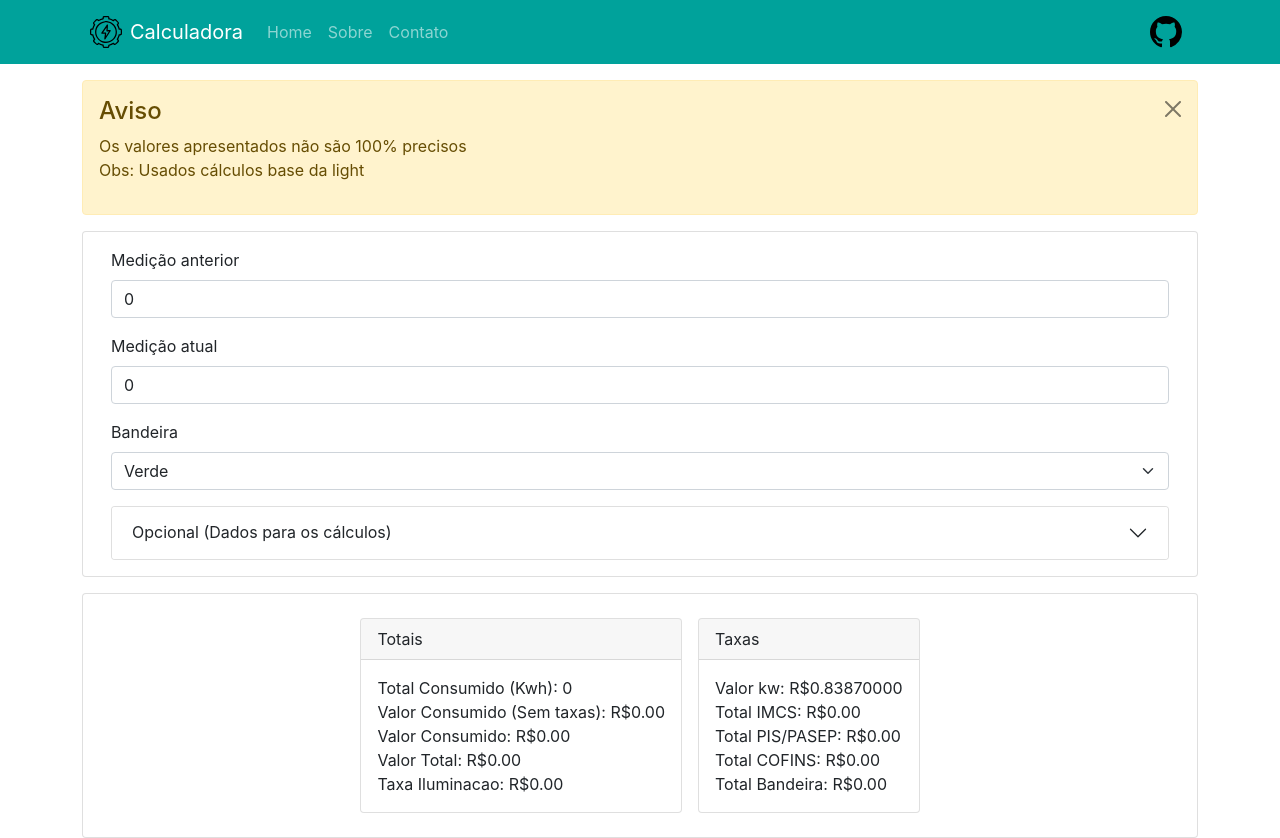
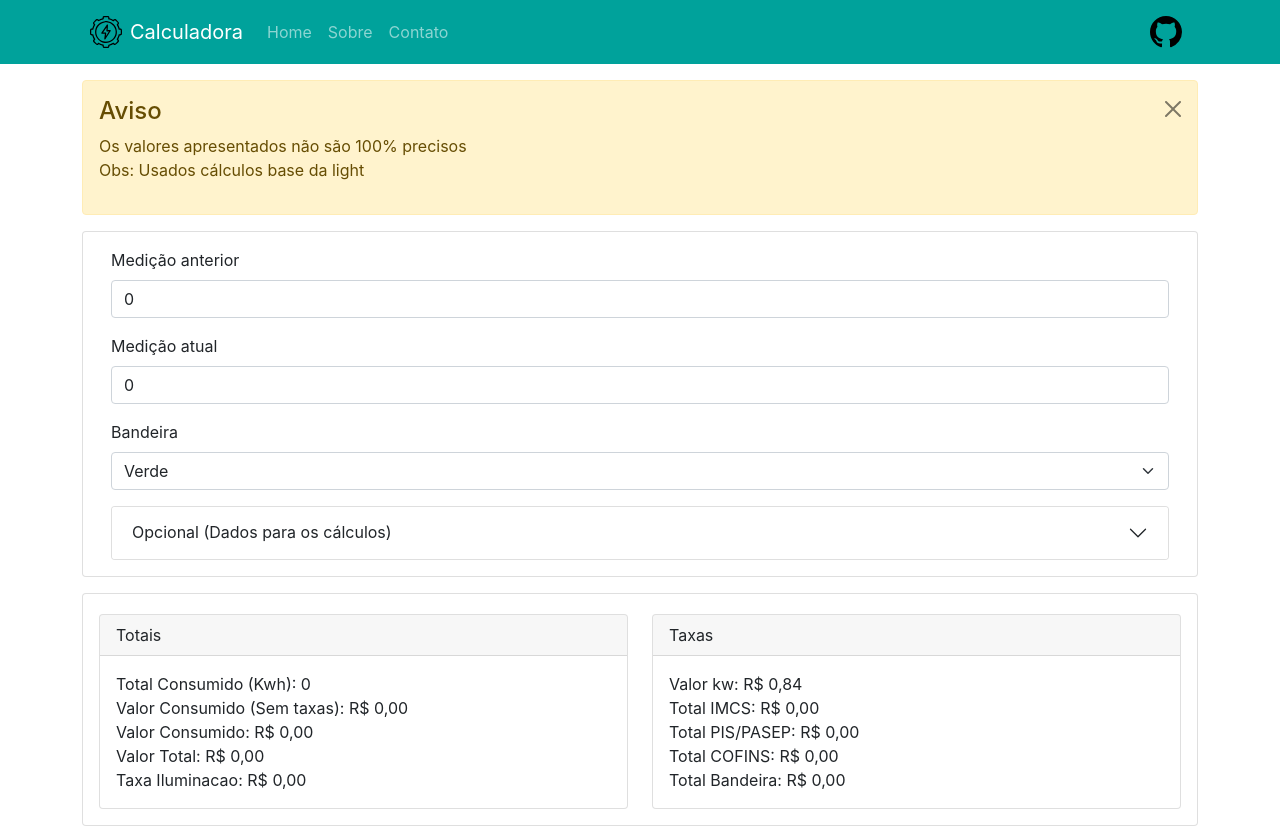
Before and after one commit to ocristopfer/calculadora-energetica, a React (Create React App) app: page / in a window 1280 px wide. Built offline with nearby package versions, Linux system fonts and the light colour scheme.

Commit message:
fix: corrigida exibição do resultado.

```diff
--- a/src/components/Calculadora/Calculadora.tsx
+++ b/src/components/Calculadora/Calculadora.tsx
@@ -28,10 +28,7 @@ const Calculadora = () => {
   const [calcState, setCalcState] = useState(props)
   const handlerChange = (value: any, nome: string) => {
     const name = nome as keyof typeof calcState
-    setCalcState({
-      ...calcState,
-      [name]: value !== '' && !Number.isNaN(value) ? value : 0,
-    })
+    setCalcState({ ...calcState, [name]: value })
   }
 
   const renderFormGroup = (
--- a/src/components/ResultadoCalculadora/ResultadoCalculadora.tsx
+++ b/src/components/ResultadoCalculadora/ResultadoCalculadora.tsx
@@ -35,16 +35,9 @@ const ResultadoCalculadora: React.FC<{ objCalculadora: ICalculadora }> = ({
     return 0
   }
 
-  const getValorTarifa = () => {
-    let valor = checkAndReturnValue(valorKwh, 0.8022)
-    valor += (valor * checkAndReturnValue(valorPISPASEP, 0.65)) / 100
-    valor += (valor * checkAndReturnValue(valorCOFINS, 3)) / 100
-    valor += (valor * checkAndReturnValue(valorIMCS, getICMS())) / 100
-    return parseFloat(valor)
-  }
-
   const checkAndReturnValue = (value: any, _default: any) => {
-    if (value !== 0 && value !== '') return parseFloat(value)
+    if (value !== 0 && value !== '' && !Number.isNaN(Number(value)))
+      return parseFloat(value)
     return _default
   }
 
@@ -72,7 +65,10 @@ const ResultadoCalculadora: React.FC<{ objCalculadora: ICalculadora }> = ({
     return 0
   }
 
-  totalKwh = medicaoAtual - medicaoAnterior
+  totalKwh =
+    (!Number.isNaN(medicaoAtual) ? medicaoAtual : 0) -
+    (!Number.isNaN(medicaoAnterior) ? medicaoAnterior : 0)
+
   if (bandeira !== 0)
     valorBandeira = getValorBandeira() * Math.round(totalKwh / 100)
 
@@ -112,12 +108,17 @@ const ResultadoCalculadora: React.FC<{ objCalculadora: ICalculadora }> = ({
   )
   valorTotal += valorConsumidoComTaxa + valorTaxaIluminacao + valorBandeira
 
+  var formatter = new Intl.NumberFormat('pt-BR', {
+    style: 'currency',
+    currency: 'BRL',
+  })
+
   return (
     <>
       <Card className="mt-3">
         <Card.Body>
-          <div className="d-flex flex-row bd-highlight justify-content-center flex-wrap ">
-            <div className="d-flex flex-column m-2 bd-highlight">
+          <div className="row d-flex flex-row bd-highlight justify-content-center flex-wrap">
+            <div className="d-flex flex-column mt-1 bd-highlight col-lg-6">
               <Card>
                 <Card.Header>Totais</Card.Header>
                 <Card.Body>
@@ -127,58 +128,45 @@ const ResultadoCalculadora: React.FC<{ objCalculadora: ICalculadora }> = ({
                   </div>
                   <div>
                     <span>Valor Consumido (Sem taxas): </span>
-                    <span>R${valorConsumidoSemTaxa.toFixed(2)}</span>
+                    <span>{formatter.format(valorConsumidoSemTaxa)}</span>
                   </div>
                   <div>
                     <span>Valor Consumido: </span>
-                    <span>R${valorConsumidoComTaxa.toFixed(2)}</span>
+                    <span>{formatter.format(valorConsumidoComTaxa)}</span>
                   </div>
                   <div>
                     <span>Valor Total: </span>
-                    <span>R${valorTotal.toFixed(2)}</span>
+                    <span>{formatter.format(valorTotal)}</span>
                   </div>
-
                   <div>
                     <span>Taxa Iluminacao: </span>
-                    <span>R${valorTaxaIluminacao.toFixed(2)}</span>
+                    <span>{formatter.format(valorTaxaIluminacao)}</span>
                   </div>
                 </Card.Body>
               </Card>
             </div>
-            <div className="d-flex flex-column m-2 bd-highlight">
+            <div className="d-flex flex-column mt-1 bd-highlight col-lg-6">
               <Card>
                 <Card.Header>Taxas</Card.Header>
                 <Card.Body>
                   <div>
                     <span>Valor kw: </span>
-                    <span>
-                      R$
-                      {valorKwComTaxas.toFixed(8)}
-                    </span>
+                    <span>{formatter.format(valorKwComTaxas)}</span>
                   </div>
                   <div>
                     <span>Total IMCS: </span>
-                    <span>
-                      R$
-                      {valorTotalICMS.toFixed(2)}
-                    </span>
+                    <span>{formatter.format(valorTotalICMS)}</span>
                   </div>
                   <div>
                     <span>Total PIS/PASEP: </span>
-                    <span>
-                      R$
-                      {valorTotalPisPasep.toFixed(2)}
-                    </span>
+                    <span>{formatter.format(valorTotalPisPasep)}</span>
                   </div>
                   <div>
                     <span>Total COFINS: </span>
-                    <span>
-                      R$
-                      {valorTotalCOFINS.toFixed(2)}
-                    </span>
+                    <span>{formatter.format(valorTotalCOFINS)}</span>
                     <div>
                       <span>Total Bandeira: </span>
-                      <span>R${valorBandeira.toFixed(2)}</span>
+                      <span>{formatter.format(valorBandeira)}</span>
                     </div>
                   </div>
                 </Card.Body>
```
Also changed, not shown: 1 other file (tests, documents, lock files or other folders).
